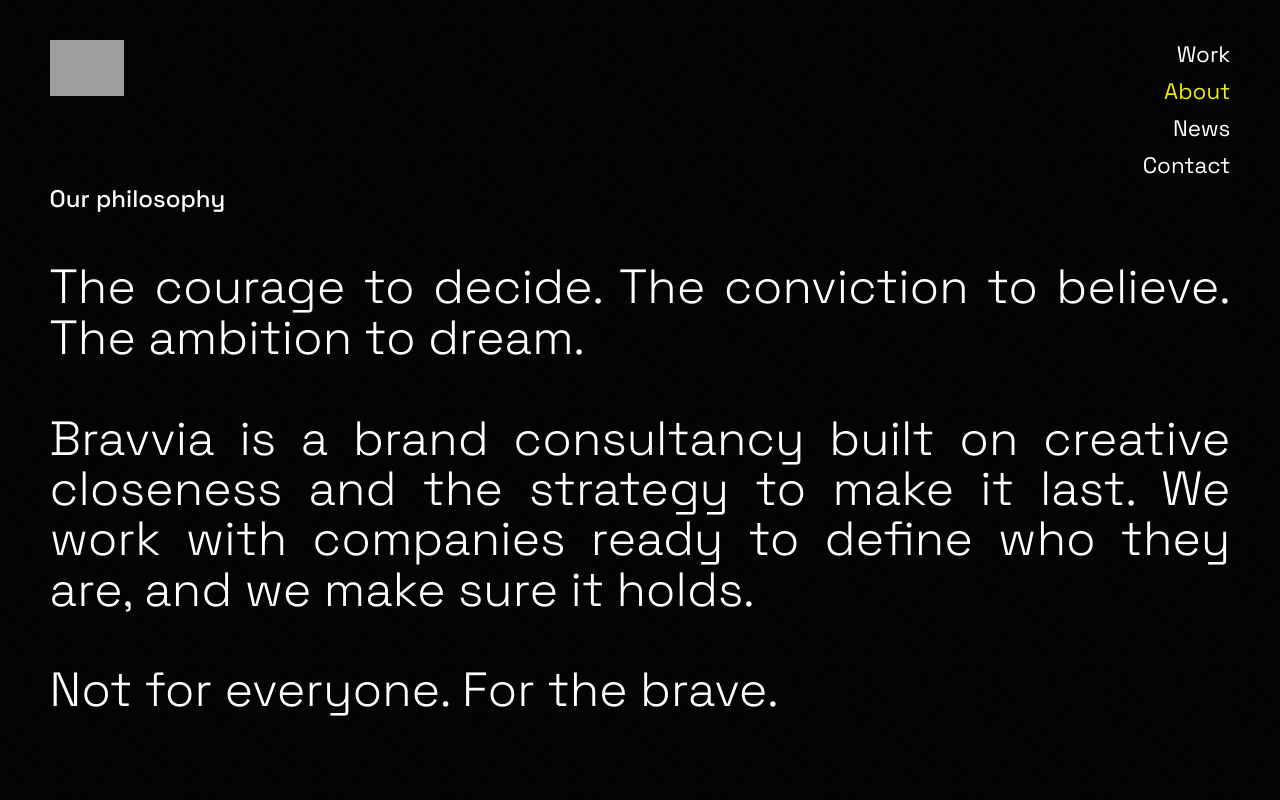
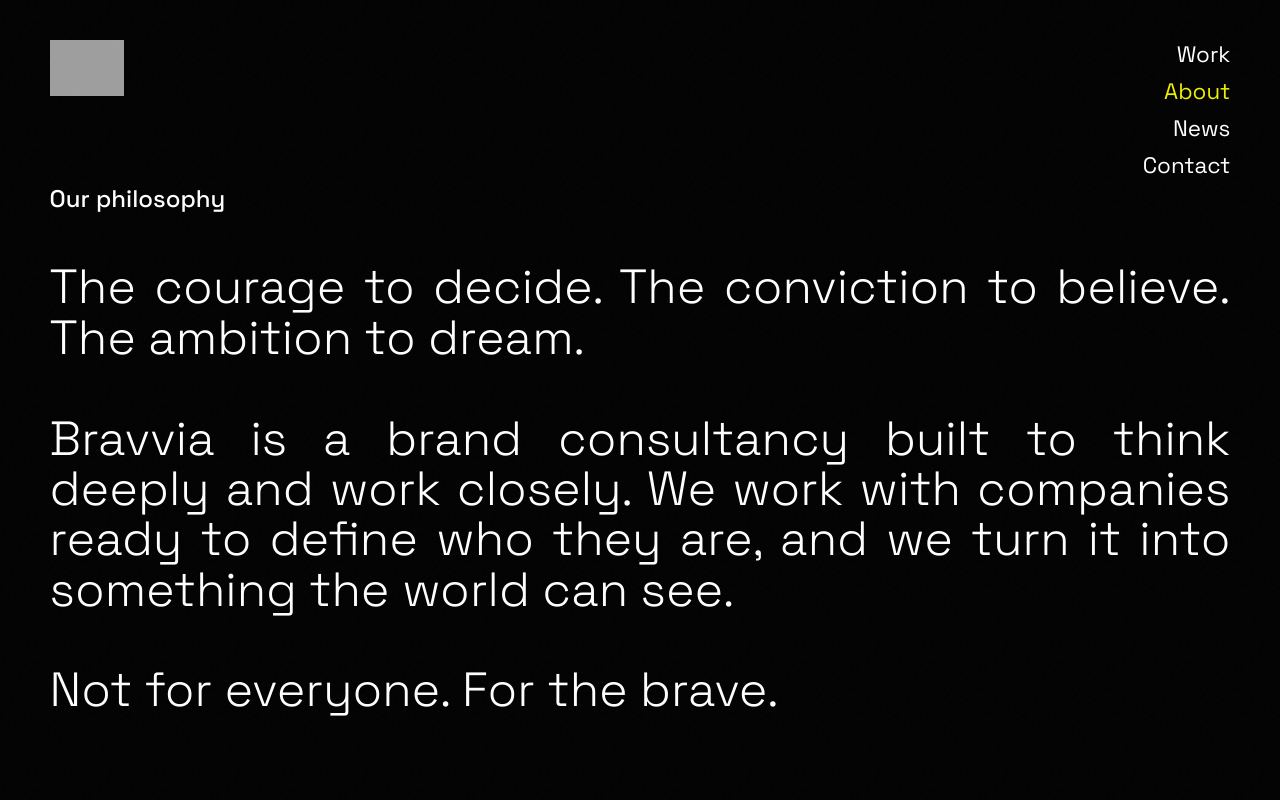
Before and after one commit to ggcodemx/bravvia, a React (Create React App) app: page /about in a window 1280 px wide. Shown: the top 800 px of the page. Built offline with nearby package versions, Linux system fonts and the light colour scheme; grey boxes are pictures that could not be loaded; a web font is replaced by a local one.

Commit message:
About philosophy

```diff
--- a/src/pages/AboutPage.jsx
+++ b/src/pages/AboutPage.jsx
@@ -85,8 +85,7 @@
           <p className="reveal philosophy-label">Our philosophy</p>
           <p className="reveal philosophy-text">
             The courage to decide. The conviction to believe. The ambition to dream. <br /><br />
-            Bravvia is a brand consultancy built on creative closeness and the strategy to make it last.
-            We work with companies ready to define who they are, and we make sure it holds.
+            Bravvia is a brand consultancy built to think deeply and work closely. We work with companies ready to define who they are, and we turn it into something the world can see.
             <br /> <br />Not for everyone. For the brave.
           </p>
         </div>
```
